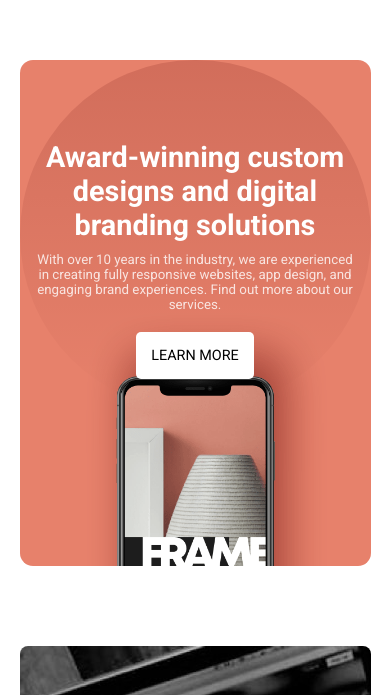
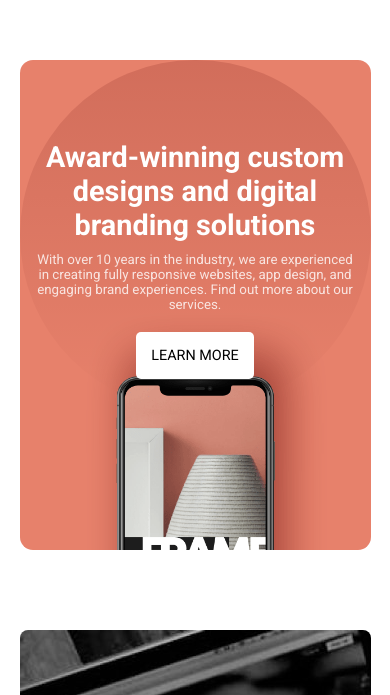
Before and after one commit to testingooo/chalenge-test, a plain HTML site: page index.html in a window 390 px wide. Shown: the part 70-765 px from the top of the page. Drawn offline with Linux system fonts and the light colour scheme.

Commit message:
Add files via upload

```diff
--- a/Mobile-Style/styles.css
+++ b/Mobile-Style/styles.css
@@ -206,7 +206,7 @@
     display: flex;
     flex-direction: column;
     column-gap: 2%;
-    height: 60vh;
+    height: 490px;
     overflow: hidden;
     position: relative;
   }
```
